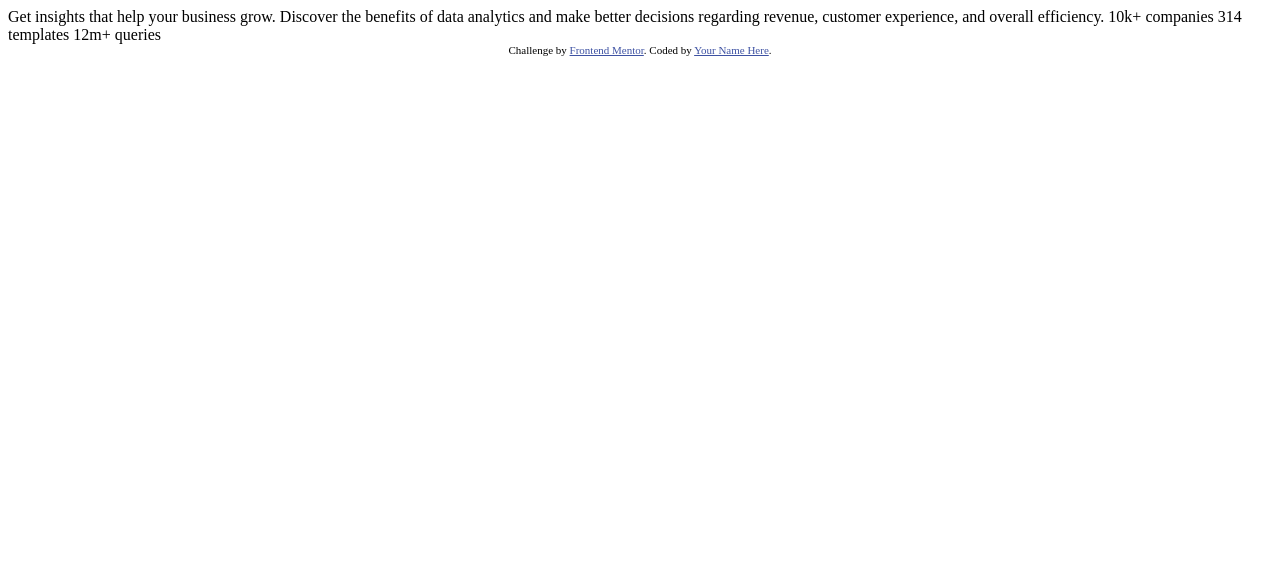
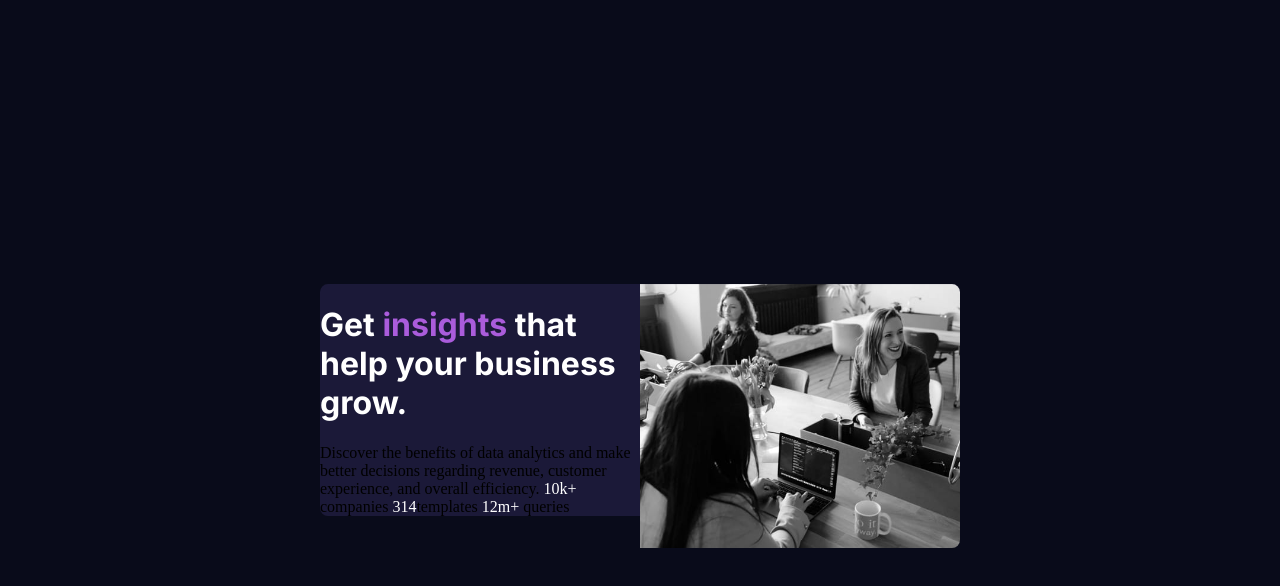
Before and after one commit to rohan843/StatsPreviewCardComponent, a plain HTML site: page index.html in a window 1280 px wide. Drawn offline with Linux system fonts and the light colour scheme.

Commit message:
added basic components

```diff
--- a/index.html
+++ b/index.html
@@ -1,5 +1,6 @@
 <!DOCTYPE html>
 <html lang="en">
+
 <head>
   <meta charset="UTF-8">
   <meta name="viewport" content="width=device-width, initial-scale=1.0"> <!-- displays site properly based on user's device -->
@@ -8,26 +9,36 @@
 
   <title>Frontend Mentor | Stats preview card component</title>
 
-  <!-- Feel free to remove these styles or customise in your own stylesheet 👍 -->
-  <style>
-    .attribution { font-size: 11px; text-align: center; }
-    .attribution a { color: hsl(228, 45%, 44%); }
-  </style>
+  <link rel="stylesheet" href="styles.css">
+  <link rel="preconnect" href="https://fonts.googleapis.com">
+  <link rel="preconnect" href="https://fonts.gstatic.com" crossorigin>
+  <link href="https://fonts.googleapis.com/css2?family=Inter:wght@400;700&display=swap" rel="stylesheet">
+  <link href="https://fonts.googleapis.com/css2?family=Lexend+Deca&display=swap" rel="stylesheet">
 </head>
+
 <body>
+  <div class="PositionDiv">
+    <div class="MainDiv">
 
-  Get insights that help your business grow.
+      <div class="LeftMain">
+        <h1 class="mainHeading">Get <span>insights</span> that help your business grow.</h1>
 
-  Discover the benefits of data analytics and make better decisions regarding revenue, customer
-  experience, and overall efficiency.
+        Discover the benefits of data analytics and make better decisions regarding revenue, customer
+        experience, and overall efficiency.
 
-  10k+ companies
-  314 templates
-  12m+ queries
+        <span class="Stats">10k+</span> companies
+        <span class="Stats">314</span>templates
+        <span class="Stats">12m+</span> queries
+      </div>
+      <!-- <div class="RightMain"> -->
+      <img src="images\image-header-desktop.jpg" alt="" class="image">
+      <!-- </div> -->
+    </div>
+  </div>
+  <!-- <div class="attribution">
+    Challenge by <a href="https://www.frontendmentor.io?ref=challenge" target="_blank">Frontend Mentor</a>.
+    Coded by <a href="#">Rohan Sharma</a>.
+  </div> -->
+</body>
 
-  <div class="attribution">
-    Challenge by <a href="https://www.frontendmentor.io?ref=challenge" target="_blank">Frontend Mentor</a>.
-    Coded by <a href="#">Your Name Here</a>.
-  </div>
-</body>
 </html>
--- /dev/null
+++ b/styles.css
@@ -0,0 +1,63 @@
+.attribution {
+  font-size: 11px;
+  text-align: center;
+}
+
+.attribution a {
+  color: hsl(228, 45%, 44%);
+}
+
+.PositionDiv{
+  position: absolute;
+  top: 50%;
+  left: 50%;
+  transform: translate(-50%, -50%);
+  /* width: 70%; */
+}
+
+body {
+  background-color: hsl(233, 47%, 7%);
+  margin: 0;
+}
+
+.MainDiv {
+  background-color: hsl(244, 38%, 16%);
+  /* background-color: white; */
+  /* background-image: url("images\\image-header-desktop.jpg"); */
+  /* background-size: 50%; */
+  /* background-repeat: no-repeat; */
+  /* background-position: right; */
+  /* width: 70%; */
+  border-radius: 0.5em;
+  position: relative;
+}
+
+.mainHeading {
+  font-family: 'Inter', sans-serif;
+  color: hsl(0, 0%, 100%);
+}
+
+.mainHeading span {
+  color: hsl(277, 64%, 61%);
+}
+
+.LeftMain{
+  width: 50%;
+  display: inline-block;
+}
+
+.image{
+  width: 50%;
+  border-top-right-radius: 0.5em;
+  border-bottom-right-radius: 0.5em;
+  position: absolute;
+  right: 0px;
+  display: inline-block;
+}
+
+.Stats{
+  color: hsl(0, 0%, 100%);
+}
+
+/* font-family: 'Inter', sans-serif; */
+/* font-family: 'Lexend Deca', sans-serif; */
```
